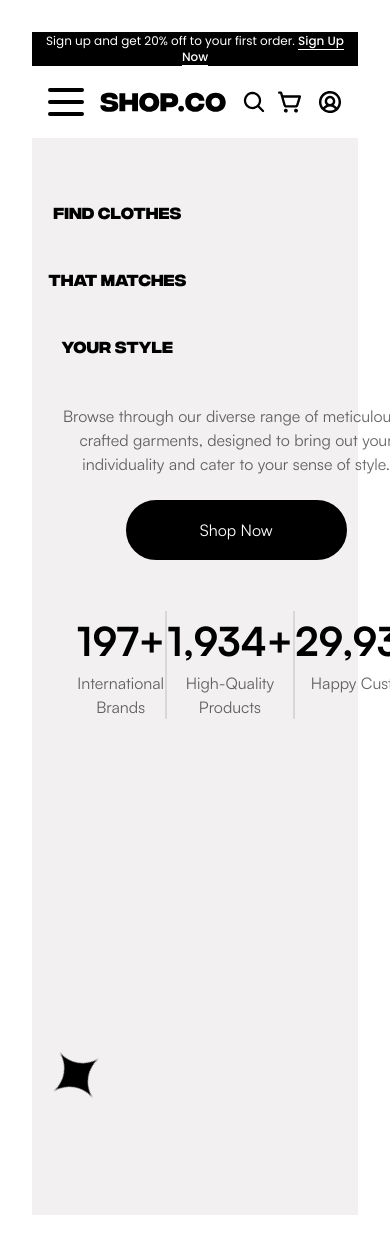
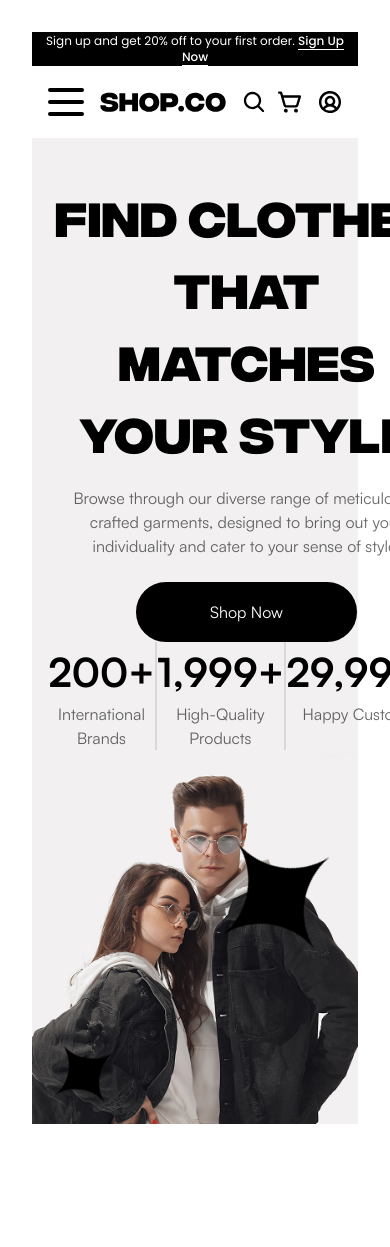
Before and after one commit to Abdul-Rehman636/Shop.co-E-commerce, a React (Vite) app: page / in a window 390 px wide. Shown: the top 1247 px of the page. After the commit the page ends 1124 px from the top, so only its background shows below. Built offline with nearby package versions, Linux system fonts and the light colour scheme.

Commit message:
Hero Section almost completed.

```diff
--- a/src/components/home/Hero/Hero.jsx
+++ b/src/components/home/Hero/Hero.jsx
@@ -1,11 +1,12 @@
 import React from "react";
 import smallBlink from "../../../assets/images/Home/small-blink.svg";
 import largeBlink from "../../../assets/images/Home/large-blink.svg";
+import heroImage from "../../../assets/images/Home/Hero-Image.png";
 import CountUp from "react-countup";
 
 const Hero = () => {
   return (
-    <div className="w-full bg-[#F2F0F1] lg:bg-[url('/src/assets/images/Home/Hero-bg.png')] lg:bg-no-repeat max-[1280px]:bg-center lg:bg-cover flex justify-center">
+    <div className="w-full bg-[#F2F0F1] lg:bg-[url('/src/assets/images/Home/Hero-bg.png')] lg:bg-no-repeat max-[1280px]:bg-center lg:bg-cover flex lg:flex-row flex-col justify-center lg:items-start items-center">
       <div className="xl:w-[84%] w-[90%] flex gap-14 lg:flex-row flex-col">
         <div className="lg:block hidden absolute lg:right-14 xl:right-28 xl:pt-24 pt-6 pb-28">
           <img
@@ -14,11 +15,18 @@ const Hero = () => {
             className="w-[104px] h-[104px] animate-[spin_4s_linear_infinite]"
           />
         </div>
-        <div className="w-fit lg:pt-24 pt-10 pb-28">
-          <p className="w-fit md:text-[64px] font-bold font-integralBold text-[#000000] flex flex-col leading-[4.2rem]">
+        <div className="lg:flex hidden absolute xl:right-[45%] xl:pt-80 pt-72 right-[36%] pb-28">
+          <img
+            src={smallBlink}
+            alt="small-Blink"
+            className="w-[56px] h-[56px] animate-[spin_4s_linear_infinite]"
+          />
+        </div>
+        <div className="w-fit lg:pt-24 md:pt-8 pt-10 lg:pb-28 md:pb-16">
+          <p className="w-fit text-[48px] md:text-[64px] font-bold font-integralBold text-[#000000] flex flex-col md:leading-[4.2rem] sm:leading-[3rem]">
             FIND CLOTHES <span>THAT MATCHES</span> <span>YOUR STYLE</span>
           </p>
-          <p className="text-[16px] font-normal font-satoshi text-[#00000099] lg:w-[34rem] md:w-[90%] mt-6">
+          <p className="text-[16px] font-normal font-satoshi text-[#00000099] lg:w-[34rem] md:w-[90%] md:mt-6 mt-5">
             Browse through our diverse range of meticulously crafted garments,
             designed to bring out your individuality and cater to your sense of
             style.
@@ -26,10 +34,10 @@ const Hero = () => {
           <button className="text-[16px] font-medium font-satoshi text-white py-4 px-[4.5rem] rounded-[62px] bg-black mt-6 hover:bg-transparent hover:text-black border-2 border-black cursor-pointer transition-all duration-500">
             Shop Now
           </button>
-          <div className="flex mt-[3.2rem] lg:justify-start justify-between lg:w-auto w-[85%] lg:mx-0 mx-auto xl:gap-8 lg:gap-5">
+          <div className="flex md:mt-[3.2rem] sm:mt-[2.4rem] lg:justify-start justify-between lg:w-auto md:w-[85%] sm:w-[94%] lg:mx-0 mx-auto xl:gap-8 lg:gap-5">
             <div className="flex flex-col lg:border-r lg:border-r-[#0000001A] xl:pr-9 lg:pr-6">
               <p className="text-[40px] text-black font-satoshiBold">
-                <CountUp end={200} duration={9} />+
+                <CountUp end={200} duration={6} />+
               </p>
               <p className="text-[16px] font-normal text-[#00000099] font-satoshi">
                 International Brands
@@ -38,7 +46,7 @@ const Hero = () => {
             <div className="border border-[#0000001A] lg:hidden block"></div>
             <div className="flex flex-col lg:border-r lg:border-r-[#0000001A] xl:pr-9 lg:pr-6">
               <p className="text-[40px] text-black font-satoshiBold">
-                <CountUp end={2000} duration={9} />+
+                <CountUp end={2000} duration={6} />+
               </p>
               <p className="text-[16px] font-normal text-[#00000099] font-satoshi">
                 High-Quality Products
@@ -47,7 +55,7 @@ const Hero = () => {
             <div className="border border-[#0000001A] lg:hidden block"></div>
             <div className="flex flex-col">
               <p className="text-[40px] text-black font-satoshiBold">
-                <CountUp end={30000} duration={9} />+
+                <CountUp end={30000} duration={6} />+
               </p>
               <p className="text-[16px] font-normal text-[#00000099] font-satoshi">
                 Happy Customers
@@ -55,12 +63,28 @@ const Hero = () => {
             </div>
           </div>
         </div>
-        <div className="flex justify-between pt-24 pb-28">
-          <div className="flex xl:items-center items-start xl:mt-0 mt-16">
+      </div>
+      <div className="flex lg:hidden justify-center md:mt-0 sm:mt-2 relative w-full">
+        <div className="w-full absolute">
+          <img
+            src={heroImage}
+            alt="hero-Image"
+            className="w-full object-cover"
+          />
+        </div>
+        <div className="flex justify-between absolute mt-20 w-[90%]">
+          <div className="mt-52">
             <img
               src={smallBlink}
               alt="small-Blink"
-              className="w-[56px] h-[56px] animate-[spin_4s_linear_infinite]"
+              className="w-[72px] h-[72px] animate-[spin_4s_linear_infinite]"
+            />
+          </div>
+          <div>
+            <img
+              src={largeBlink}
+              alt="large-Blink"
+              className="w-[132px] h-[132px] animate-[spin_4s_linear_infinite]"
             />
           </div>
         </div>
```
Also changed, not shown: src/assets/images/Home/Hero-Image.png (added).
